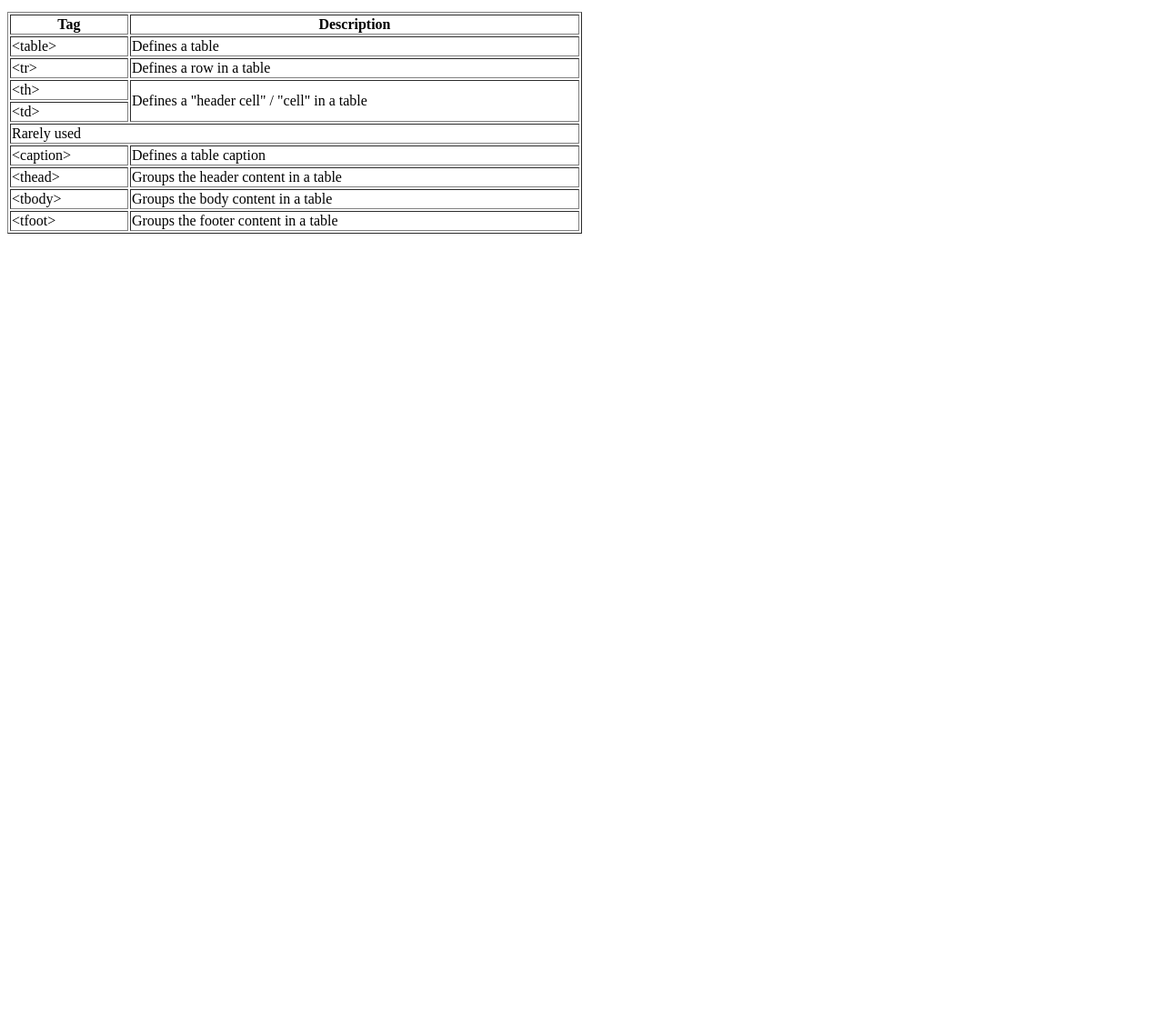
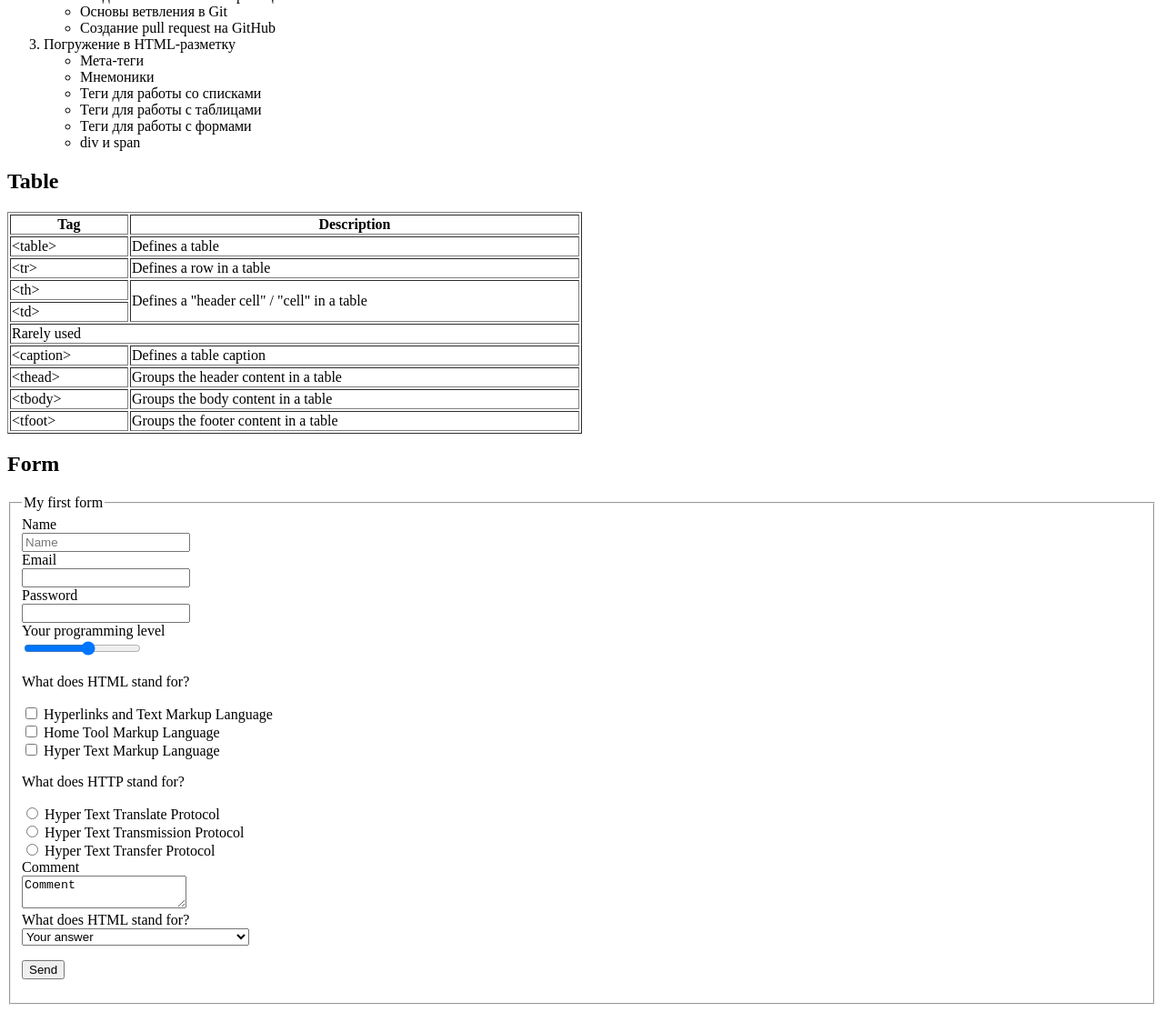
Before and after one commit to Thisismaria/if-html, a website: page index.html in a window 1280 px wide. Shown: the part 825-1938 px from the top of the page at 91% size. Before the commit the page ends 1090 px from the top, so only its background shows below. Drawn offline with Linux system fonts and the light colour scheme.

Commit message:
Added form

```diff
--- a/index.html
+++ b/index.html
@@ -12,10 +12,13 @@
     <h1>"Моя первая страница"</h1>
     <p><a href="about/index.html">"Об авторе"</a></p>
     <hr />
+    <h1>Lesson 3</h1>
+    <h2>Image</h2>
     <img
       src="https://img.freepik.com/premium-vector/man-works-at-the-computer-illustration_333239-259.jpg"
       alt="Person is sitting behind the computer"
     />
+    <h2>List</h2>
     <ol>
       <li>
         Знакомство с Web
@@ -51,6 +54,7 @@
         </ul>
       </li>
     </ol>
+    <h2>Table</h2>
     <table border="1" width="50%">
       <thead>
         <tr>
@@ -95,5 +99,56 @@
         </tr>
       </tbody>
     </table>
+    <h2>Form</h2>
+    <form action="/" method="get">
+      <fieldset>
+        <legend>My first form</legend>
+        <label for="name">Name</label><br />
+        <input id="name" type="text" name="name" placeholder="Name" required />
+        <br />
+        <label for="email">Email</label><br />
+        <input id="email" type="email" name="email" required /><br />
+        <label for="password">Password</label><br />
+        <input id="password" type="password" name="password" required /><br />
+        <label for="programming">Your programming level</label><br />
+        <input
+          id="programming"
+          type="range"
+          name="programming"
+          min="1"
+          max="10"
+        />
+        <p>What does HTML stand for?</p>
+        <p>
+          <input id="html-1" type="checkbox" name="html" value="1" />
+          <label for="html-1">Hyperlinks and Text Markup Language</label><br />
+          <input id="html-2" type="checkbox" name="html" value="2" />
+          <label for="html-2">Home Tool Markup Language</label><br />
+          <input id="html-3" type="checkbox" name="html" value="3" />
+          <label for="html-3">Hyper Text Markup Language</label><br />
+        </p>
+        <p>What does HTTP stand for?</p>
+
+        <input id="http-1" type="radio" name="http" value="1" />
+        <label for="http-1">Hyper Text Translate Protocol</label><br />
+        <input id="http-2" type="radio" name="http" value="2" />
+        <label for="http-2">Hyper Text Transmission Protocol</label><br />
+        <input id="http-3" type="radio" name="http" value="3" />
+        <label for="http-3">Hyper Text Transfer Protocol</label><br />
+
+        <label for="comment">Comment</label><br />
+        <textarea id="comment" name="comment" maxlength="500">Comment</textarea
+        ><br />
+
+        <label for="dropdown">What does HTML stand for?</label><br />
+        <select name="dropdown" id="dropdown">
+          <option disabled selected>Your answer</option>
+          <option>Hyperlinks and Text Markup Language</option>
+          <option>Home Tool Markup Language</option>
+          <option>Hyper Text Markup Language</option>
+        </select>
+        <p><button>Send</button></p>
+      </fieldset>
+    </form>
   </body>
 </html>
```
